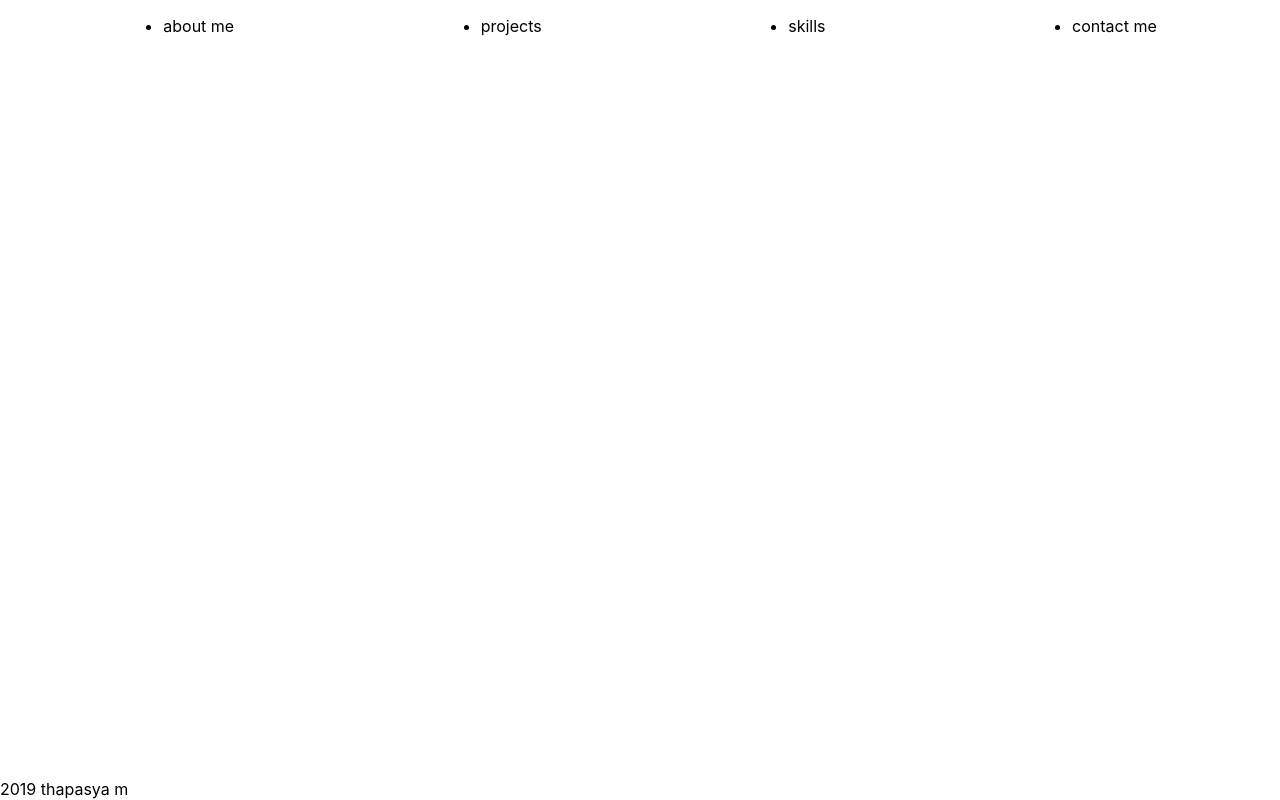
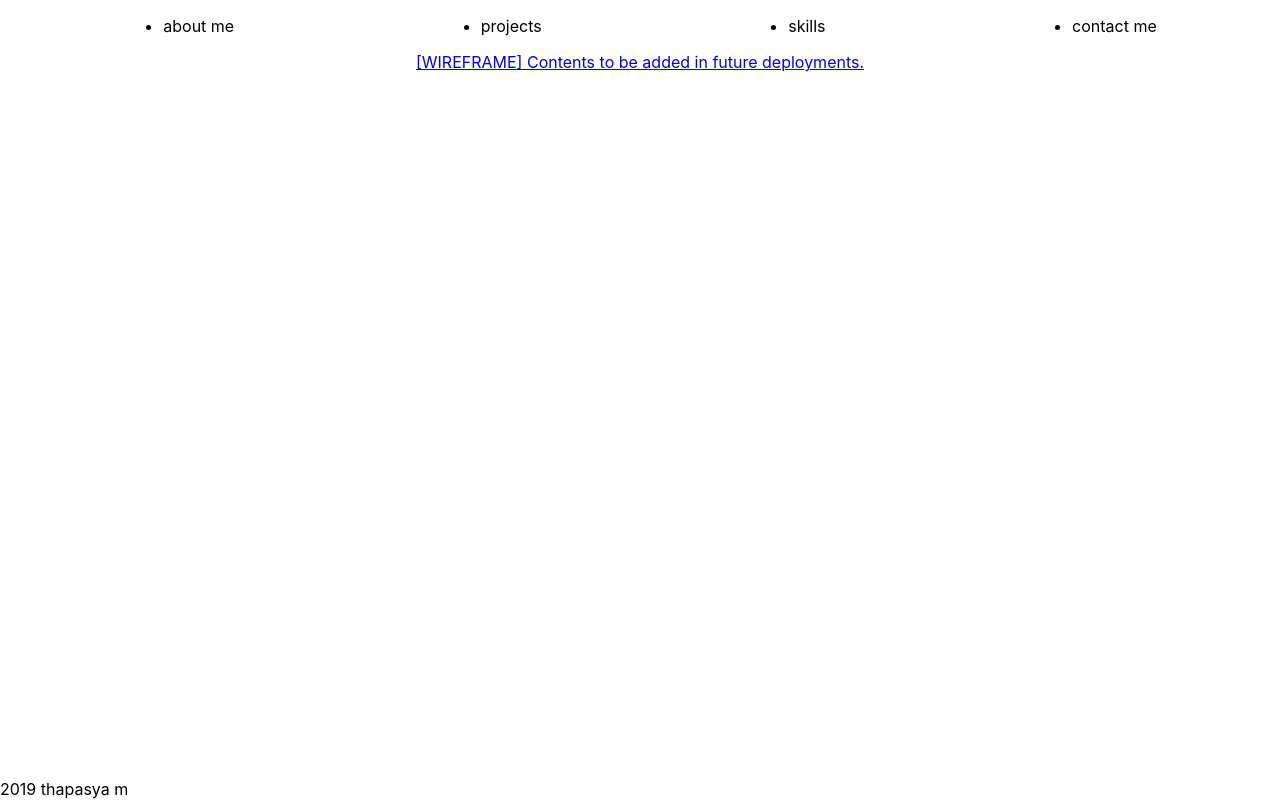
Before and after one commit to thapasya-m/portfolio, a React (Create React App) app: page / in a window 1280 px wide. Built offline with nearby package versions, Linux system fonts and the light colour scheme.

Commit message:
add wirefrane link

```diff
--- a/src/App.js
+++ b/src/App.js
@@ -1,5 +1,4 @@
 import React from 'react';
-import logo from './logo.svg';
 import './App.css';
 
 function App() {
@@ -14,7 +13,10 @@ function App() {
           <li>contact me</li>
         </ul>
       </header>
-
+      <div style={{color: "blue"}}>
+        <a href="https://balsamiq.cloud/s6di74y/pwdw20j">[WIREFRAME]
+        Contents to be added in future deployments.</a>
+      </div>
       <footer style={{position: 'absolute', bottom:'1px'}}>2019 thapasya m</footer>
     </div>
   );
```
